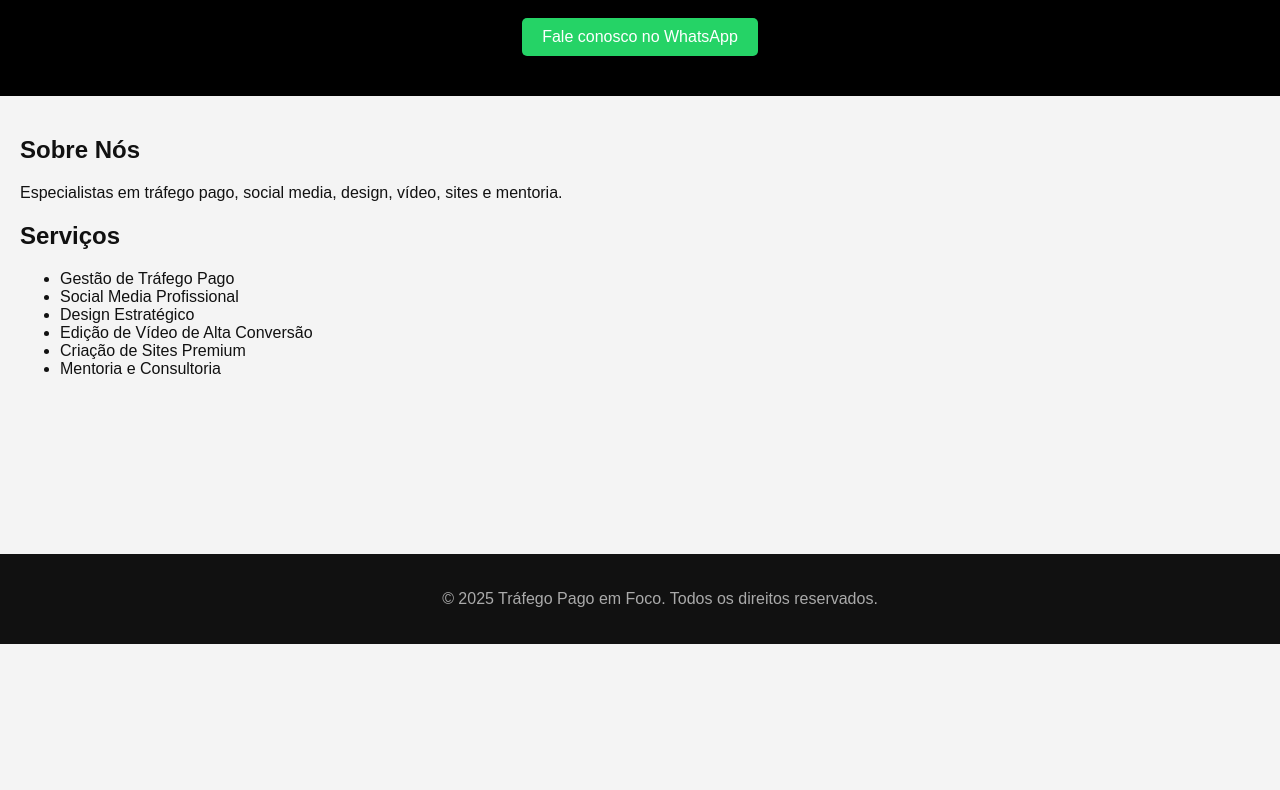
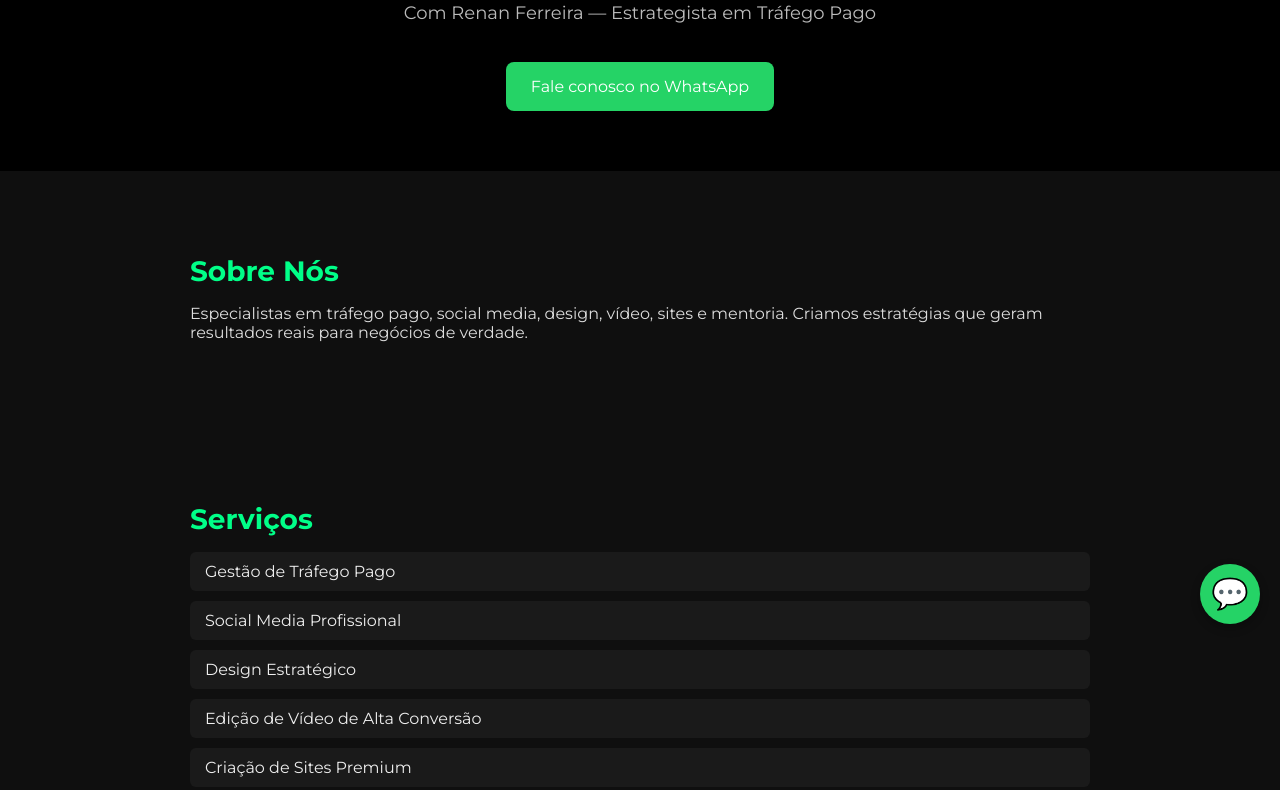
Before and after one commit to Renanferreira12345/trafego-pago-em-foco, a plain HTML site: page index.html in a window 1280 px wide. Shown: the part 156-946 px from the top of the page. Before the commit the page ends 800 px from the top, so only its background shows below. Drawn offline with Linux system fonts and the light colour scheme.

Commit message:
Update index.html

```diff
--- a/index.html
+++ b/index.html
@@ -1,23 +1,120 @@
-
 <!DOCTYPE html>
 <html lang="pt-BR">
 <head>
-    <meta charset="UTF-8">
-    <meta name="viewport" content="width=device-width, initial-scale=1.0">
+  <meta charset="UTF-8" />
+  <meta name="viewport" content="width=device-width, initial-scale=1.0"/>
   <title>Tráfego Pago em Foco</title>
-    <link rel="stylesheet" href="style.css">
+  <link href="https://fonts.googleapis.com/css2?family=Montserrat:wght@400;700&display=swap" rel="stylesheet">
+  <style>
+    body {
+      margin: 0;
+      font-family: 'Montserrat', sans-serif;
+      background-color: #0f0f0f;
+      color: #fff;
+    }
+
+    header {
+      background: #000;
+      padding: 60px 20px;
+      text-align: center;
+    }
+
+    header h1 {
+      font-size: 42px;
+      margin-bottom: 10px;
+      color: #00ff88;
+    }
+
+    header p {
+      font-size: 18px;
+      color: #bbb;
+    }
+
+    .btn-whatsapp {
+      background-color: #25D366;
+      color: #fff;
+      padding: 15px 25px;
+      border: none;
+      border-radius: 8px;
+      font-size: 16px;
+      margin-top: 20px;
+      text-decoration: none;
+      display: inline-block;
+      transition: background-color 0.3s;
+    }
+
+    .btn-whatsapp:hover {
+      background-color: #1ebc5b;
+    }
+
+    section {
+      padding: 60px 20px;
+      max-width: 900px;
+      margin: auto;
+    }
+
+    section h2 {
+      font-size: 28px;
+      margin-bottom: 10px;
+      color: #00ff88;
+    }
+
+    section p {
+      font-size: 16px;
+      color: #ddd;
+    }
+
+    ul {
+      list-style: none;
+      padding: 0;
+    }
+
+    ul li {
+      background: #1a1a1a;
+      margin: 10px 0;
+      padding: 10px 15px;
+      border-radius: 6px;
+      color: #eee;
+    }
+
+    footer {
+      text-align: center;
+      padding: 20px;
+      background: #000;
+      color: #666;
+      font-size: 14px;
+    }
+
+    .whatsapp-float {
+      position: fixed;
+      bottom: 20px;
+      right: 20px;
+      background: #25D366;
+      color: white;
+      border-radius: 50%;
+      width: 60px;
+      height: 60px;
+      font-size: 30px;
+      text-align: center;
+      line-height: 60px;
+      text-decoration: none;
+      box-shadow: 0 4px 10px rgba(0, 0, 0, 0.3);
+    }
+  </style>
 </head>
 <body>
+
   <header>
     <h1>Tráfego Pago em Foco</h1>
-        <p>Com Renan Ferreira – Estrategista em Tráfego Pago</p>
-        <a class="whatsapp" href="https://wa.me/5521983987896" target="_blank">Fale conosco no WhatsApp</a>
+    <p>Com Renan Ferreira — Estrategista em Tráfego Pago</p>
+    <a href="https://wa.me/5521983987896" class="btn-whatsapp" target="_blank">Fale conosco no WhatsApp</a>
   </header>
-    <main>
+
   <section>
     <h2>Sobre Nós</h2>
-            <p>Especialistas em tráfego pago, social media, design, vídeo, sites e mentoria.</p>
+    <p>Especialistas em tráfego pago, social media, design, vídeo, sites e mentoria. Criamos estratégias que geram resultados reais para negócios de verdade.</p>
   </section>
+
   <section>
     <h2>Serviços</h2>
     <ul>
@@ -29,9 +126,12 @@
       <li>Mentoria e Consultoria</li>
     </ul>
   </section>
-    </main>
+
   <footer>
-        <p>&copy; 2025 Tráfego Pago em Foco. Todos os direitos reservados.</p>
+    © 2025 Tráfego Pago em Foco. Todos os direitos reservados.
   </footer>
+
+  <a href="https://wa.me/5521983987896" class="whatsapp-float" target="_blank">💬</a>
+
 </body>
 </html>
```
Lines whose indentation alone changed are shown as unchanged.
